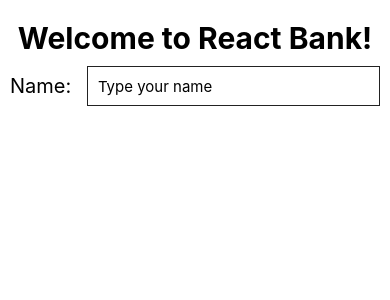
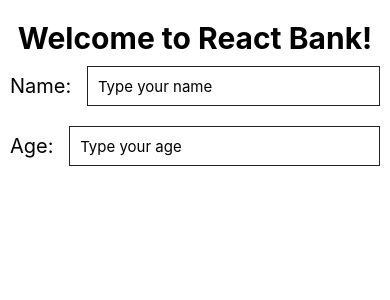
Before and after one commit to ThiagoR0810/BancoReact, a React Native app: screen / in a window 390 px wide. Shown: the top 300 px of the page. Built offline with nearby package versions, Linux system fonts and the light colour scheme.

Commit message:
coding age input

```diff
--- a/App.js
+++ b/App.js
@@ -32,6 +32,16 @@ class App extends Component {
           <TextInput
             style={styles.nameInput}
             placeholder="Type your name"
+            underlineColorAndroid="transparent"
+            onChangeText={this.getName}
+          />
+        </View>
+
+        <View style={styles.ageView}>
+          <Text style={styles.ageText}>Age: </Text>
+          <TextInput
+            style={styles.ageInput}
+            placeholder="Type your age"
             underlineColorAndroid="transparent"
             onChangeText={this.getName}
           />
@@ -74,6 +84,25 @@ const styles = StyleSheet.create({
     margin: 10,
     fontSize: 15,
     padding: 10
+  },
+  ageView:{
+    flexDirection: 'row',
+    alignItems: 'center',
+    justifyContent: 'flex-start',
+    marginLeft: 10
+  },
+  ageText:{
+    fontSize: 20,
+    textAlign: 'center'
+  },
+  ageInput:{
+    flex: 1,
+    height: 40,
+    borderWidth: 1,
+    borderColor: '#222',
+    margin: 10,
+    fontSize: 15,
+    padding: 10
   }
 });
 
```
